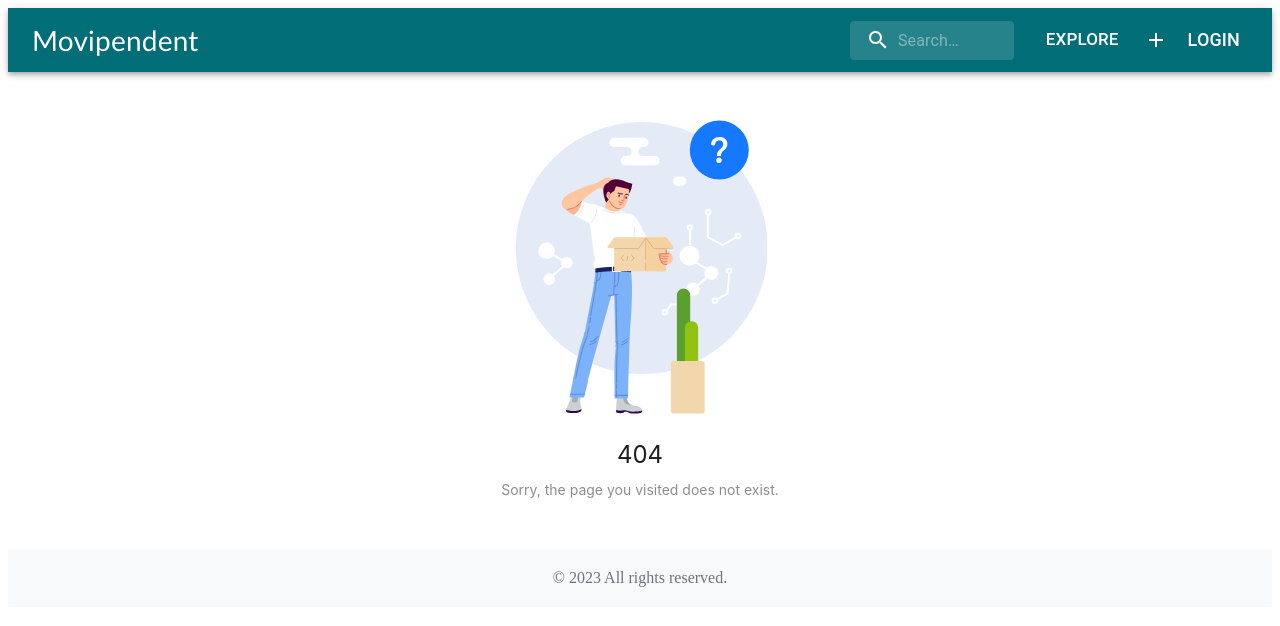
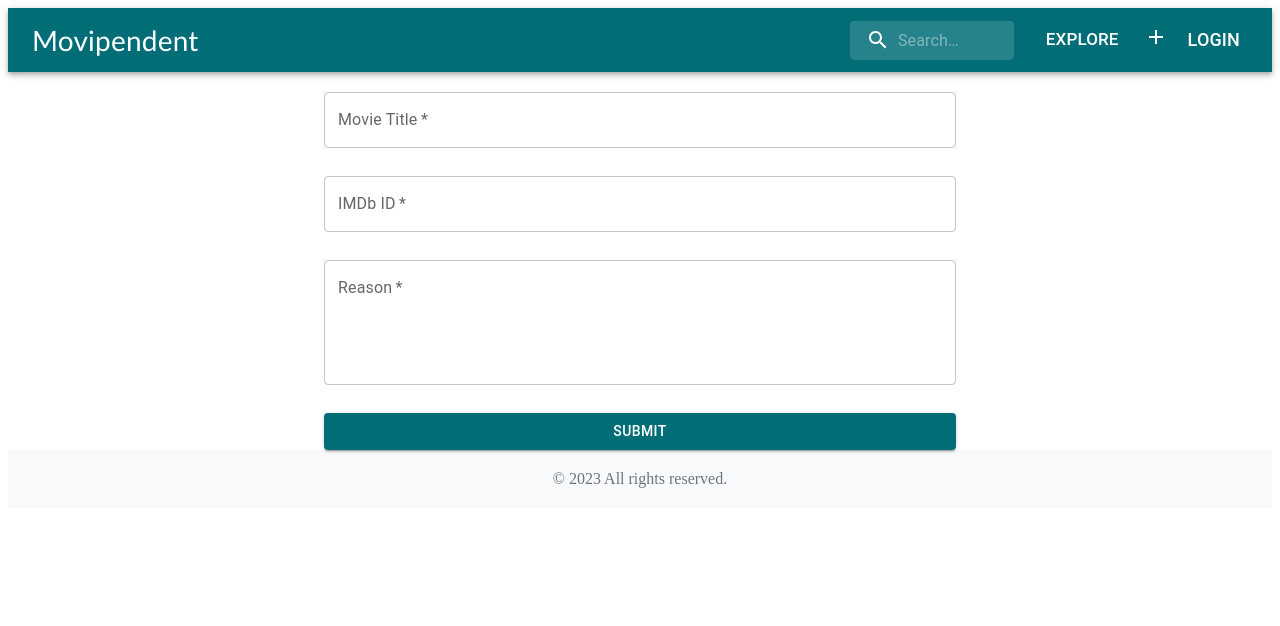
Before and after one commit to ngcxy/MovieDelivery_frontend, a React (Create React App) app: page /recommend in a window 1280 px wide. Before the commit this address had no page. Shown: the top 626 px of the page. Built offline with nearby package versions, Linux system fonts and the light colour scheme.

Commit message:
recommend form

```diff
--- a/src/App.js
+++ b/src/App.js
@@ -8,6 +8,7 @@ import MovieDetail from "./pages/MovieDetail";
 import SearchResult from "./pages/SearchResult";
 import CallBackPage from "./pages/auth/google/callback/index"
 import AllMovies from "./pages/AllMovies";
+import RecommendForm from "./pages/RecommendForm";
 import { NotFound } from "./pages/NotFound";
 
 const App = () => {
@@ -18,7 +19,8 @@ const App = () => {
         <Route exact path="/" element={<HomePage />} />
         <Route exact path="/movie/:_id" element={<MovieDetail/>} />
         <Route path="/movie/search" element={<SearchResult/>} />
-          <Route path="/movie/all" element={<AllMovies/>} />
+        <Route path="/movie/all" element={<AllMovies/>} />
+        <Route path="/recommend" element={<RecommendForm/>} />
         <Route exact path="/auth/google/callback" element={<CallBackPage/>} />
 
         <Route path="*" element={<NotFound />} />
--- a/src/components/Header.js
+++ b/src/components/Header.js
@@ -269,13 +269,15 @@ export default function PrimarySearchAppBar() {
                 >
                   Explore
                 </Typography>
-            <IconButton
+            <Link to="/recommend" style={{ textDecoration: 'none', color: 'inherit', marginTop: '5px' }}>
+              <IconButton
               size="large"
               aria-label="show 17 new notifications"
               color="inherit"
             >
                 <AddIcon />
             </IconButton>
+            </Link>
             {userInfo=== null ? (
                 <Typography
                   variant="h6"
--- a/src/components/homepage/MoviesNew.js
+++ b/src/components/homepage/MoviesNew.js
@@ -51,7 +51,7 @@ function MoviesNew() {
       return (
         <div style={styles.container}>
           <Typography variant="h5" gutterBottom>
-            Newest Added
+            Newest Arrival
           </Typography>
           <div style={styles.scrollContainer}>
               {data &&
--- a/src/pages/AllMovies.js
+++ b/src/pages/AllMovies.js
@@ -33,7 +33,7 @@ function AllMovies() {
     }, []);
 
   const [anchorEl, setAnchorEl] = useState(null);
-  const [selectedSort, setSelectedSort] = useState("popular");
+  const [selectedSort, setSelectedSort] = useState("popularity");
 
   const handleSortClick = (event) => {
     setAnchorEl(event.currentTarget);
@@ -43,11 +43,29 @@ function AllMovies() {
     setAnchorEl(null);
     if (sortOption) {
       setSelectedSort(sortOption);
-      if (sortOption === "new") {
+      if (sortOption === "arrival") {
           const sortedData = data.sort((a, b) => {
-          const createTimeA = new Date(a.create_time);
+              const createTimeA = new Date(a.create_time);
             const createTimeB = new Date(b.create_time);
-            if (createTimeA !== createTimeB) {return createTimeB - createTimeA;}
+              if (createTimeA !== createTimeB) {
+                  return createTimeB - createTimeA;
+              }
+              const yearA = a.year;
+              const yearB = b.year;
+              if (yearA !== yearB) {
+                  return yearB - yearA;
+              }
+              const dateA = a.primary_release_date ? new Date(a.primary_release_date) : 0;
+              const dateB = b.primary_release_date ? new Date(b.primary_release_date) : 0;
+              if (dateA !== dateB) {
+                  return dateB - dateA;
+              }
+
+              return a.title.localeCompare(b.title);
+          });
+          setData(sortedData);
+      } else if (sortOption === "showtime") {
+          const sortedData = data.sort((a, b) => {
             const yearA = a.year;
             const yearB = b.year;
             if (yearA !== yearB) {return yearB - yearA;}
@@ -58,7 +76,7 @@ function AllMovies() {
             return a.title.localeCompare(b.title);
              });
           setData(sortedData);
-      } else if (sortOption === "popular") {
+      } else if (sortOption === "popularity") {
           const sortedData = data.sort((a, b) => {
             const ratioA = a.like / (a.like + a.dislike);
             const ratioB = b.like / (b.like + b.dislike);
@@ -77,7 +95,7 @@ function AllMovies() {
 
     return(
         <div>
-            <Button variant="contained" style={{marginTop: "20px", backgroundColor: '#006d77'}} onClick={handleSortClick}>
+            <Button variant="contained" style={{marginTop: "20px", backgroundColor: '#83c5be'}} onClick={handleSortClick}>
               Sort: {selectedSort}
             </Button>
             <Menu
@@ -85,8 +103,9 @@ function AllMovies() {
               open={Boolean(anchorEl)}
               onClose={() => handleSortClose()}
             >
-              <MenuItem onClick={() => handleSortClose('new')}>New</MenuItem>
-              <MenuItem onClick={() => handleSortClose('popular')}>Popular</MenuItem>
+                <MenuItem onClick={() => handleSortClose('popularity')}>Popularity</MenuItem>
+              <MenuItem onClick={() => handleSortClose('showtime')}>Showtime</MenuItem>
+                <MenuItem onClick={() => handleSortClose('arrival')}>Recent Arrive</MenuItem>
             </Menu>
             {data && data.map(d => <ResultCard movie={d}/>)}
         </div>
--- a/src/pages/MovieDetail.js
+++ b/src/pages/MovieDetail.js
@@ -217,7 +217,7 @@ function MovieDetail(){
                             fontWeight: 'bold'
                         }}>
                             <img src={thumbsup_icon} alt="Thumbs Up" style={{ marginLeft: '10px', marginRight: '5px', width: '60px', height: '60px' }} />
-                            {rating.local}
+                            {rating.local == "NaN%" ? "-" : rating.local}
                             <img src={rt_icon} alt="Rotten Tomatoes" style={{ marginLeft: '40px', marginRight: '20px', width: '50px', height: '50px' }} />
                             {rating.rt}
                             <img src={imdb_icon} alt="Rotten Tomatoes" style={{ marginLeft: '40px', marginRight: '20px', width: '60px', height: '60px' }} />
--- /dev/null
+++ b/src/pages/RecommendForm.js
@@ -0,0 +1,43 @@
+import * as React from 'react';
+import Box from '@mui/material/Box';
+import TextField from '@mui/material/TextField';
+import Button from '@mui/material/Button';
+import { useNavigate, Link} from 'react-router-dom';
+
+export default function RecommendForm() {
+    const navigate = useNavigate();
+  const handleSubmit = (event) => {
+    event.preventDefault();
+    alert("Form submitted!")
+    navigate('/');
+    // Add logic here to handle form submission, e.g., sending data to the server
+      console.log('Form submitted!');
+
+  };
+
+  return (
+    <Box
+      component="form"
+      onSubmit={handleSubmit}
+      sx={{
+        '& > :not(style)': {
+            m: 1,
+            width: '50%',
+            margin: 'auto',
+            display: 'flex', },
+      }}
+      noValidate
+      autoComplete="off"
+    >
+      <TextField id="movieTitle" label="Movie Title" variant="outlined" required style={{marginTop: '20px',}}/>
+      <br/>
+      <TextField id="imdbId" label="IMDb ID" variant="outlined" required style={{marginTop: '10px',}}/>
+       <br/>
+      <TextField id="reason" label="Reason" variant="outlined" multiline rows={4} required style={{marginTop: '10px',}}/>
+       <br/>
+      <Button type="submit" variant="contained" style={{ marginTop: '10px', backgroundColor: '#006d77', color: 'white' }}>
+        Submit
+      </Button>
+    </Box>
+  );
+}
```
